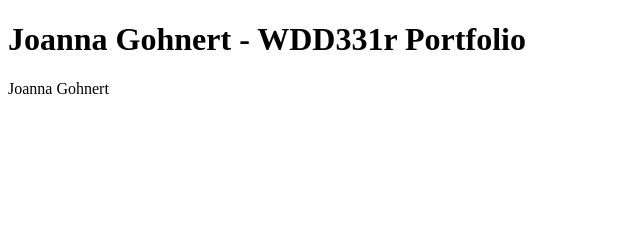
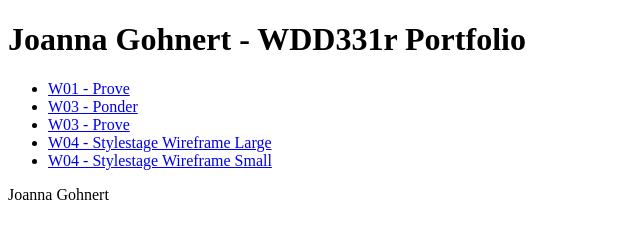
Before and after one commit to Jgohnert/wdd331r, a plain HTML site: page index.html in a window 1280 px wide. Shown: the whole page, without its empty margins (0-640 px from the left). Drawn offline with Linux system fonts and the light colour scheme.

Commit message:
Started the links to the ponder and prove assignments

```diff
--- a/index.html
+++ b/index.html
@@ -15,6 +15,25 @@
     </header>
     <nav></nav>
     <main>
+      <section>
+        <ul>
+          <li>
+            <a href="prove\w01\kids-read-for-fun_home.html" target="blank">W01 - Prove</a>
+          </li>
+          <li>
+            <a href="prove\w03\ponder\scss-demo.html" target="blank">W03 - Ponder</a>
+          </li>
+          <li>
+            <a href="prove\w03\kids-read-for-fun_home.html" target="blank">W03 - Prove</a>
+          </li>
+          <li>
+            <a href="images\large-wf.jpg" target="blank">W04 - Stylestage Wireframe Large</a>
+          </li>
+          <li>
+            <a href="images\small-wf.jpg" target="blank">W04 - Stylestage Wireframe Small</a>
+          </li>
+        </ul>
+      </section>
     </main>
     <footer>Joanna Gohnert</footer>
     <script src="scriptfilename/"></script>
```
Also changed, not shown: images/large-wf.jpg (added), images/small-wf.jpg (added).
